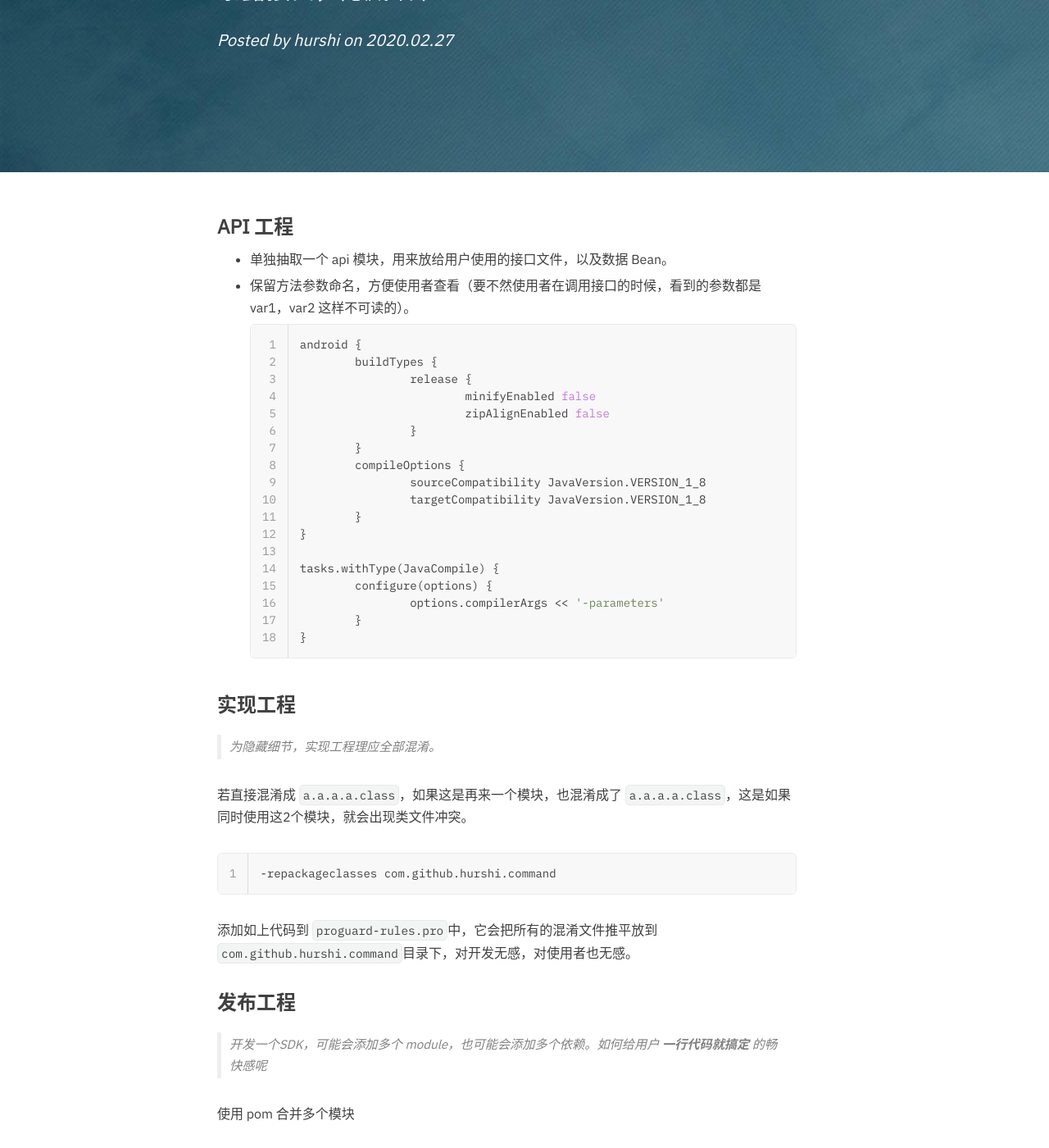
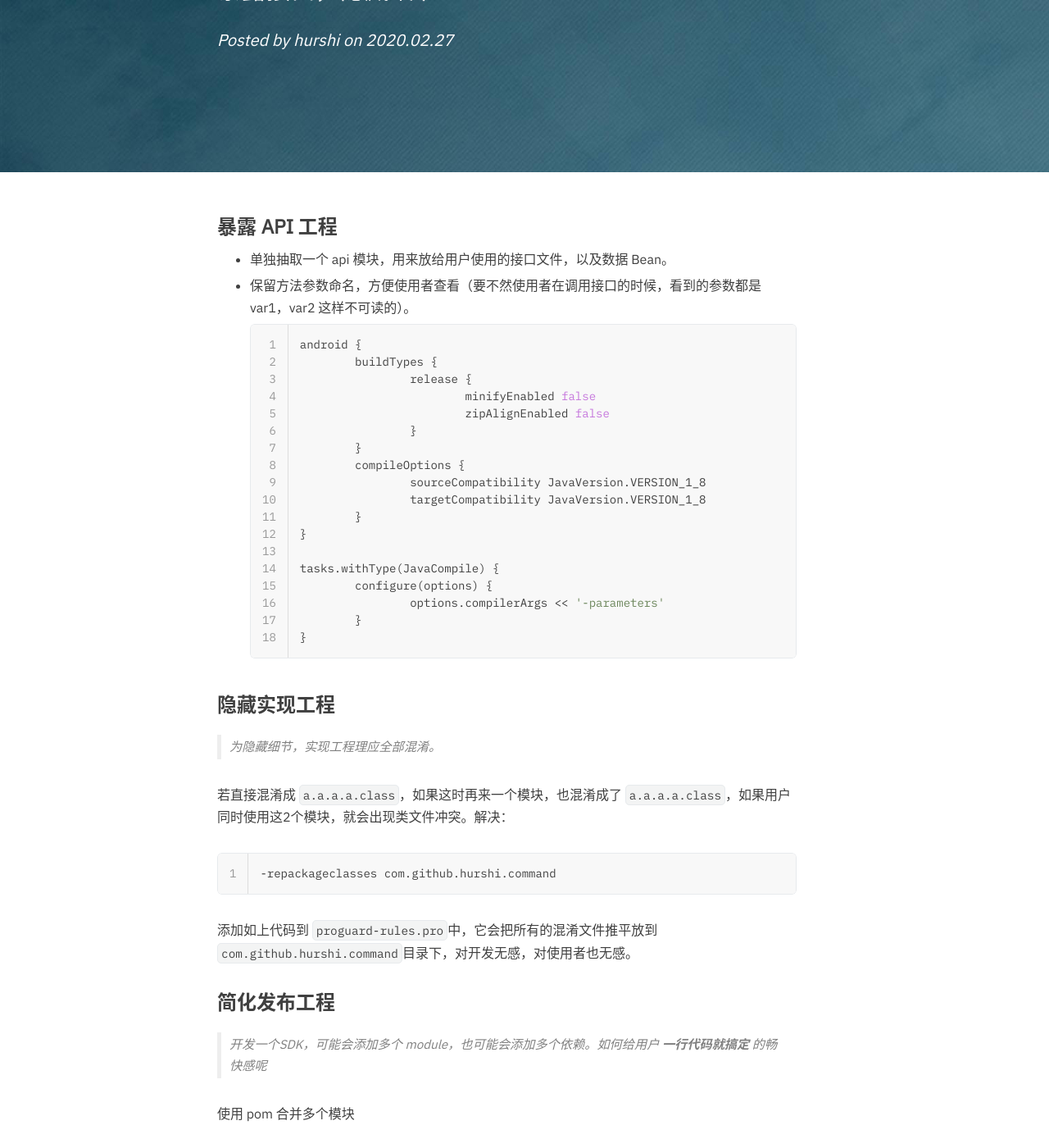
Before and after one commit to hurshi/hurshi.github.io, a Jekyll site: the page built from _posts/2020-02-27-pack.md, in a window 1280 px wide and 1400 px high, scrolled down 313 px. Shown: the whole window at 82% size. Built offline with Jekyll 4.4.1, drawn with Linux system fonts in a browser that asks for light colours; nearby versions of some CDN libraries; some web fonts are replaced; comment, search, counter and statistics services are not loaded.

Commit message:
fix package blog format

````diff
--- a/_posts/2020-02-27-pack.md
+++ b/_posts/2020-02-27-pack.md
@@ -7,7 +7,7 @@ tags:
     - sdk
 ---
 
-### API 工程
+### 暴露 API 工程
 
 * 单独抽取一个 api 模块，用来放给用户使用的接口文件，以及数据 Bean。
 
@@ -34,11 +34,11 @@ tags:
   }
   ```
 
-### 实现工程
+### 隐藏实现工程
 
 > 为隐藏细节，实现工程理应全部混淆。
 
-若直接混淆成 `a.a.a.a.class`，如果这是再来一个模块，也混淆成了 `a.a.a.a.class`，这是如果同时使用这2个模块，就会出现类文件冲突。
+若直接混淆成 `a.a.a.a.class`，如果这时再来一个模块，也混淆成了 `a.a.a.a.class`，如果用户同时使用这2个模块，就会出现类文件冲突。解决：
 
 ```groovy
 -repackageclasses com.github.hurshi.command
@@ -46,7 +46,7 @@ tags:
 
 添加如上代码到 `proguard-rules.pro`中，它会把所有的混淆文件推平放到 `com.github.hurshi.command`目录下，对开发无感，对使用者也无感。
 
-### 发布工程
+### 简化发布工程
 
 > 开发一个SDK，可能会添加多个 module，也可能会添加多个依赖。如何给用户 ***一行代码就搞定*** 的畅快感呢
 
````
